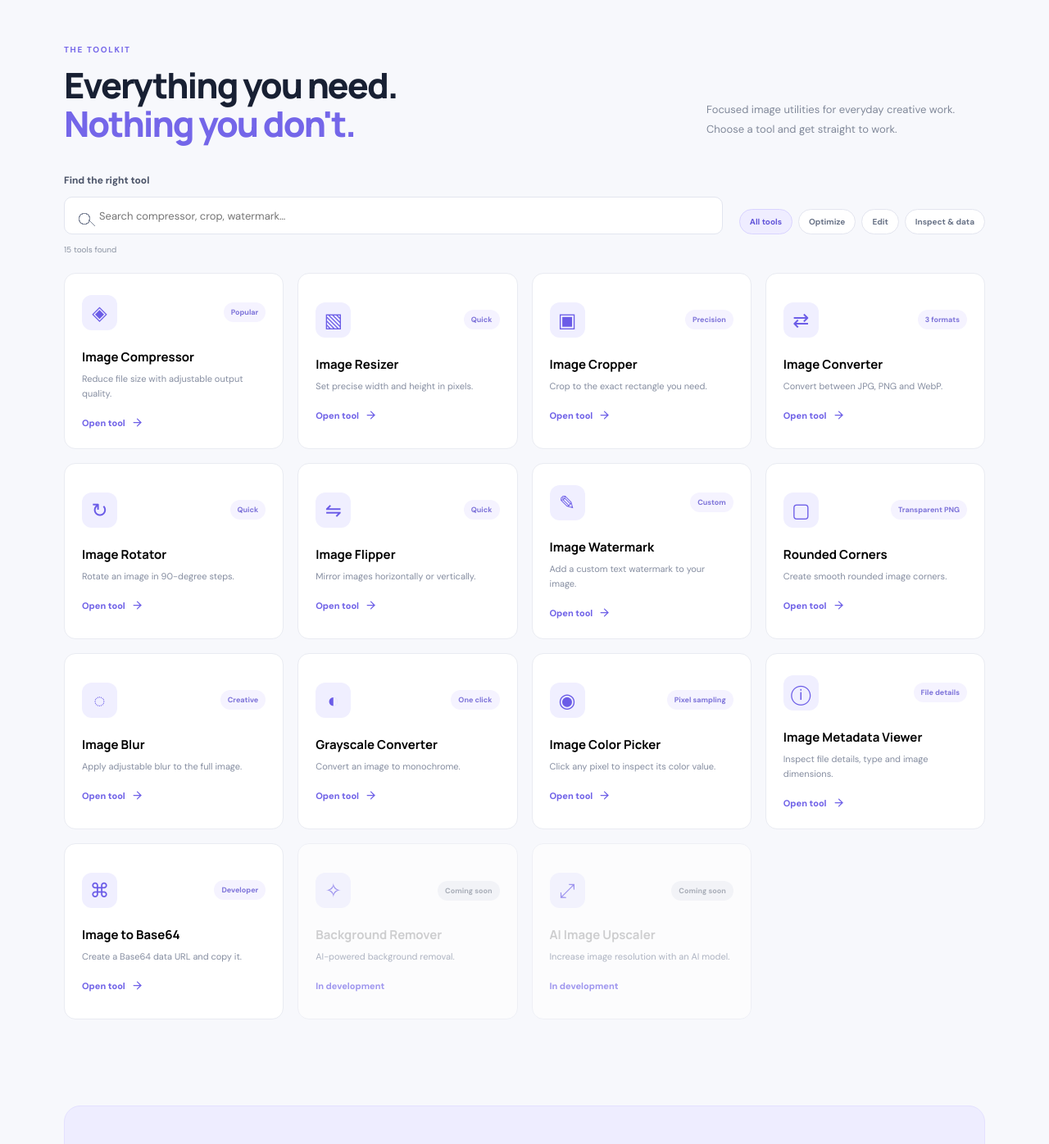
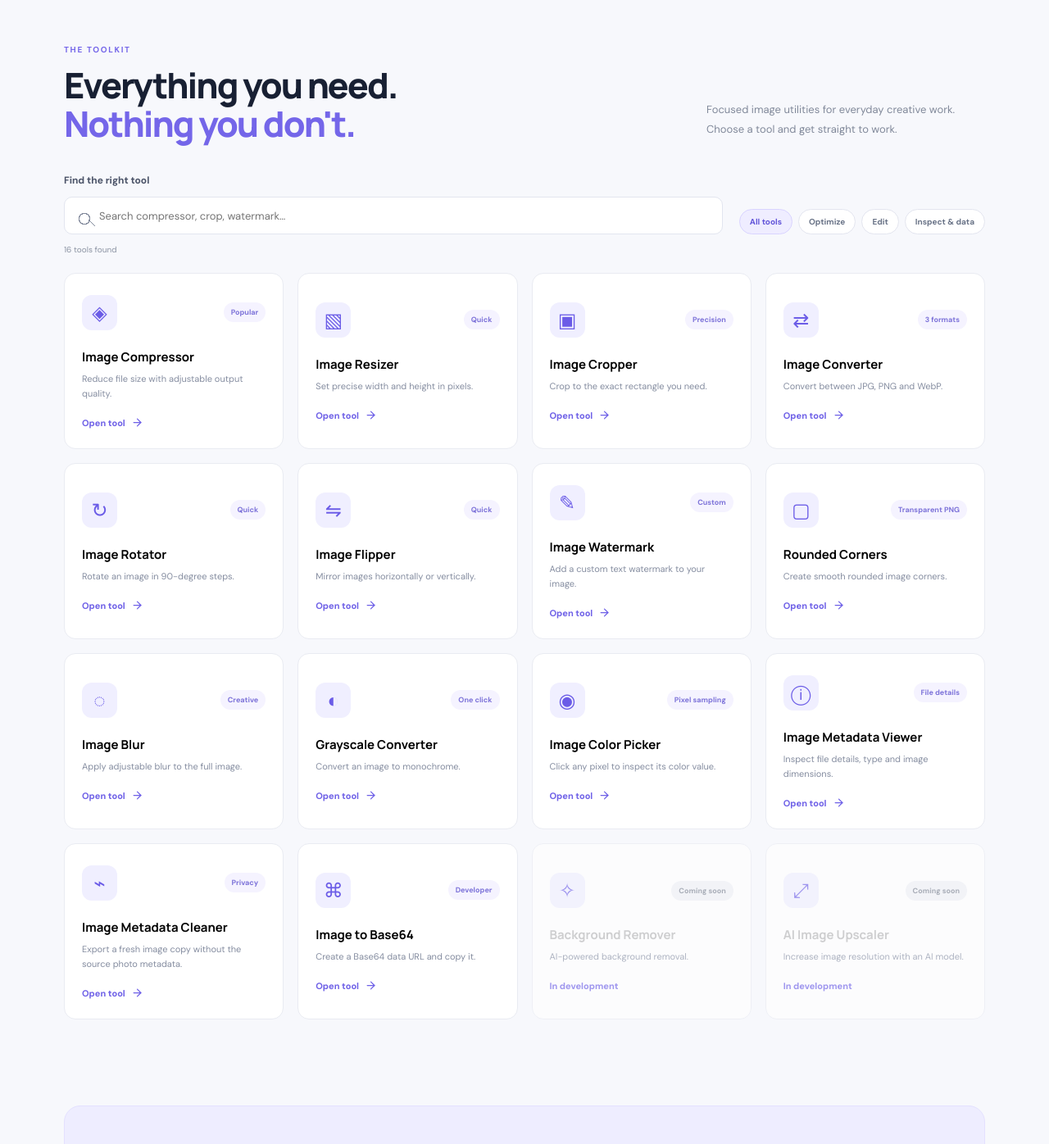
Before and after one commit to Hard-Worker-Dev/PixelTools, a React (Vite) app: page / in a window 1280 px wide. Shown: the part 790-2186 px from the top of the page at 82% size. Built offline with nearby package versions, Linux system fonts and the light colour scheme.

Commit message:
Add local metadata cleaner with configurable clean-copy export

```diff
--- a/src/App.tsx
+++ b/src/App.tsx
@@ -12,7 +12,7 @@ import {
 type ToolId =
   | "compress" | "resize" | "crop" | "convert" | "rotate" | "flip"
   | "watermark" | "rounded" | "blur" | "grayscale" | "color"
-  | "metadata" | "base64";
+  | "metadata" | "base64" | "metadata-cleaner";
 
 const tools: Array<{ id: string; title: string; desc: string; icon: string; tag: string; comingSoon?: boolean }> = [
   { id: "compress", title: "Image Compressor", desc: "Reduce file size with adjustable output quality.", icon: "◈", tag: "Popular" },
@@ -27,6 +27,7 @@ const tools: Array<{ id: string; title: string; desc: string; icon: string; tag:
   { id: "grayscale", title: "Grayscale Converter", desc: "Convert an image to monochrome.", icon: "◐", tag: "One click" },
   { id: "color", title: "Image Color Picker", desc: "Click any pixel to inspect its color value.", icon: "◉", tag: "Pixel sampling" },
   { id: "metadata", title: "Image Metadata Viewer", desc: "Inspect file details, type and image dimensions.", icon: "ⓘ", tag: "File details" },
+  { id: "metadata-cleaner", title: "Image Metadata Cleaner", desc: "Export a fresh image copy without the source photo metadata.", icon: "⌁", tag: "Privacy" },
   { id: "base64", title: "Image to Base64", desc: "Create a Base64 data URL and copy it.", icon: "⌘", tag: "Developer" },
   { id: "background", title: "Background Remover", desc: "AI-powered background removal.", icon: "✧", tag: "Coming soon", comingSoon: true },
   { id: "upscaler", title: "AI Image Upscaler", desc: "Increase image resolution with an AI model.", icon: "⤢", tag: "Coming soon", comingSoon: true }
@@ -46,7 +47,7 @@ const toolSlugs: Record<ToolId, string> = {
   convert: "image-converter", rotate: "image-rotator", flip: "image-flipper",
   watermark: "image-watermark", rounded: "rounded-corners", blur: "image-blur",
   grayscale: "grayscale-converter", color: "image-color-picker",
-  metadata: "image-metadata-viewer", base64: "image-to-base64"
+  metadata: "image-metadata-viewer", base64: "image-to-base64", "metadata-cleaner": "image-metadata-cleaner"
 };
 
 function getInitialTool(): ToolId | null {
@@ -275,6 +276,9 @@ export default function App() {
           options.grayscale = true;
           options.format = format;
           break;
+        case "metadata-cleaner":
+          options.format = format;
+          break;
         default:
           throw new Error("This tool does not need image processing.");
       }
@@ -344,7 +348,7 @@ export default function App() {
   const filteredTools = tools.filter(tool => {
     const matchesSearch = (tool.title + " " + tool.desc).toLowerCase().includes(toolSearch.trim().toLowerCase());
     const id = String(tool.id);
-    const category = toolCategory === "all" || (toolCategory === "optimize" && ["compress","resize","convert"].includes(id)) || (toolCategory === "edit" && ["crop","rotate","flip","watermark","rounded","blur","grayscale"].includes(id)) || (toolCategory === "inspect" && ["color","metadata","base64"].includes(id));
+    const category = toolCategory === "all" || (toolCategory === "optimize" && ["compress","resize","convert"].includes(id)) || (toolCategory === "edit" && ["crop","rotate","flip","watermark","rounded","blur","grayscale"].includes(id)) || (toolCategory === "inspect" && ["color","metadata","base64","metadata-cleaner"].includes(id));
     return matchesSearch && category;
   });
 
@@ -447,6 +451,7 @@ export default function App() {
             {active === "blur" && <><label>Blur strength <b>{blur}px</b></label><input type="range" min="1" max="20" value={blur} onChange={e => setBlur(Number(e.target.value))}/><label>Output format</label><select className="text-input" value={format} onChange={e => setFormat(e.target.value as ImageFormat)}><option value="image/webp">WebP</option><option value="image/jpeg">JPG</option><option value="image/png">PNG</option></select></>}
             {active === "grayscale" && <><p className="hint">Convert the image to grayscale while preserving its dimensions.</p><label>Output format</label><select className="text-input" value={format} onChange={e => setFormat(e.target.value as ImageFormat)}><option value="image/webp">WebP</option><option value="image/jpeg">JPG</option><option value="image/png">PNG</option></select></>}
             {active === "color" && <>{sample ? <div className="sample-result"><span style={{ background: sample.hex }}></span><div><b>{sample.hex}</b><small>RGB({sample.r}, {sample.g}, {sample.b}) · HSL({rgbToHsl(sample.r, sample.g, sample.b).h}, {rgbToHsl(sample.r, sample.g, sample.b).s}%, {rgbToHsl(sample.r, sample.g, sample.b).l}%)</small></div><button className="secondary-btn" onClick={() => copyText(sample.hex)}><Copy size={14}/>{copied ? "Copied" : "Copy HEX"}</button><button className="secondary-btn" onClick={() => copyText(`rgb(${sample.r}, ${sample.g}, ${sample.b})`)}><Copy size={14}/>Copy RGB</button><button className="secondary-btn" onClick={() => { const hsl = rgbToHsl(sample.r, sample.g, sample.b); copyText(`hsl(${hsl.h}, ${hsl.s}%, ${hsl.l}%)`); }}><Copy size={14}/>Copy HSL</button></div> : <p className="hint">Click a pixel on the image, or focus the preview and press Enter to sample its center. The color is read from the original file.</p>}</>}
+            {active === "metadata-cleaner" && <><p className="hint">Create a fresh copy by decoding and re-encoding the image in your browser. This removes the source file’s embedded camera metadata and GPS tags rather than copying the original binary file.</p><label>Clean copy format</label><select className="text-input" value={format} onChange={e => setFormat(e.target.value as ImageFormat)}><option value="image/webp">WebP</option><option value="image/jpeg">JPG</option><option value="image/png">PNG</option></select>{format !== "image/png" && <><label>Output quality <b>{quality}%</b></label><input type="range" min="20" max="100" value={quality} onChange={e => setQuality(Number(e.target.value))}/></>}<p className="metadata-privacy">Your source file is not changed. The browser may write basic output metadata during re-encoding, but original EXIF/GPS camera tags are not copied by this workflow.</p></>}
             {active === "metadata" && <div className="metadata-list"><div><span>File name</span><b>{file.name}</b></div><div><span>Format / MIME</span><b>{file.type}</b></div><div><span>File size</span><b>{formatBytes(file.size)}</b></div><div><span>Dimensions</span><b>{dimensions.width} × {dimensions.height} px</b></div><div><span>Last modified</span><b>{new Date(file.lastModified).toLocaleString()}</b></div>{exifData && Object.entries(exifData).filter(([key,value]) => ["Make","Model","DateTimeOriginal","CreateDate","ModifyDate","LensModel","ISO","FNumber","ExposureTime","FocalLength","Orientation","Software","GPSLatitude","GPSLongitude"].includes(key) && value != null).map(([key,value]) => <div key={key}><span>{key}</span><b>{Array.isArray(value) ? value.join(", ") : value instanceof Date ? value.toLocaleString() : String(value)}</b></div>)}<p className="metadata-privacy">EXIF can contain camera details and sometimes GPS coordinates. This information is read locally and never uploaded by PixelTools.</p>{!exifData && <p className="hint">No readable EXIF data was found in this image. Some formats and apps strip camera metadata.</p>}</div>}
             {active === "base64" && <><label>Base64 data URL</label><textarea className="base64-output" readOnly value={base64Text} placeholder="Encoding image…" rows={8}/><div className="button-row"><button className="secondary-btn" onClick={() => copyText(base64Text)} disabled={!base64Text}><Copy size={14}/>{copied ? "Copied" : "Copy Base64"}</button><button className="secondary-btn" onClick={saveBase64} disabled={!base64Text}><ArrowDownToLine size={14}/> Save .txt</button></div><p className="hint">Base64 is larger than the original binary image. Avoid embedding very large images directly in HTML or CSS.</p></>}
             {format === "image/jpeg" && !["color","metadata","base64","rounded"].includes(active ?? "") && <><label>JPG background color</label><input className="text-input color-input" type="color" value={jpegBackground} onChange={e => setJpegBackground(e.target.value)}/><p className="hint">Transparent areas are filled with this color when exporting to JPG.</p></>}{error && <p className="error-msg" role="alert" aria-live="polite">{error}</p>}
```
